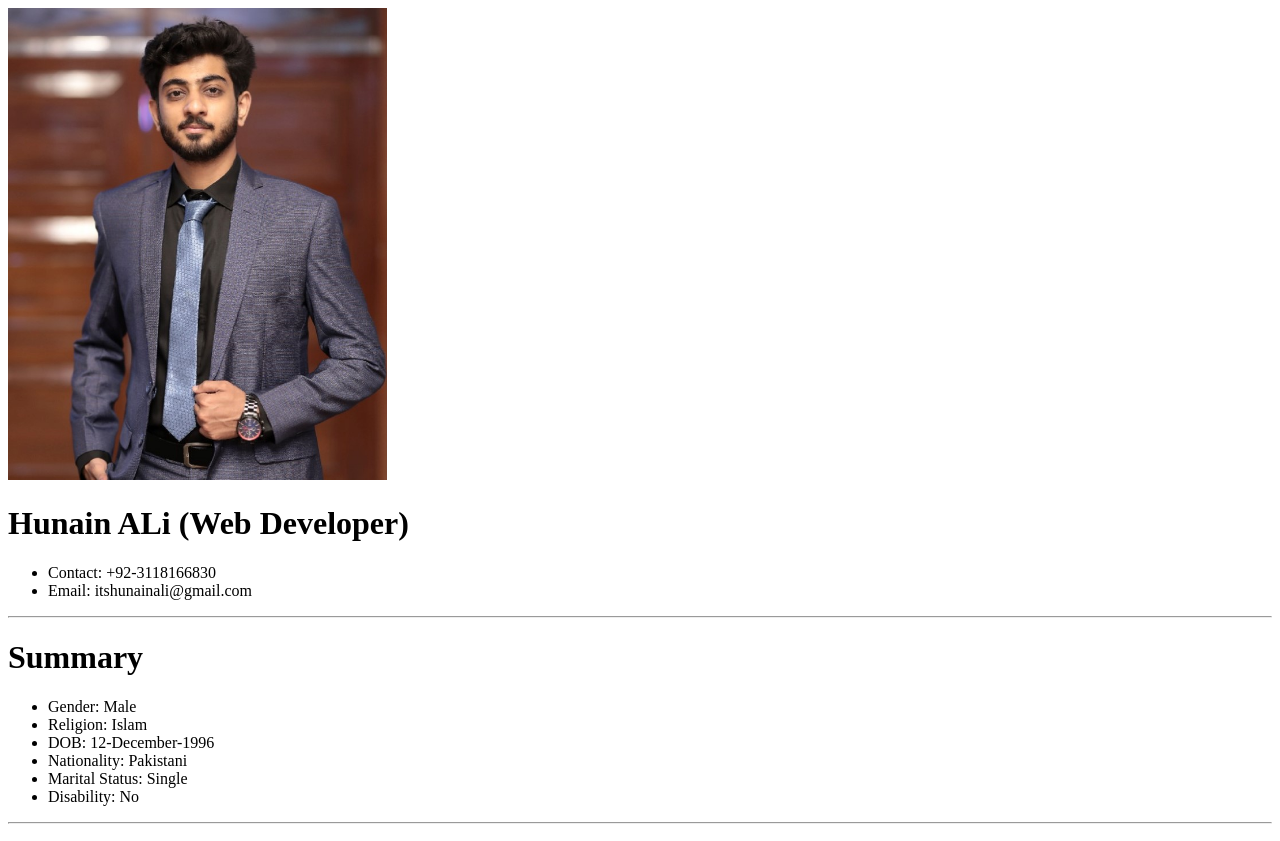
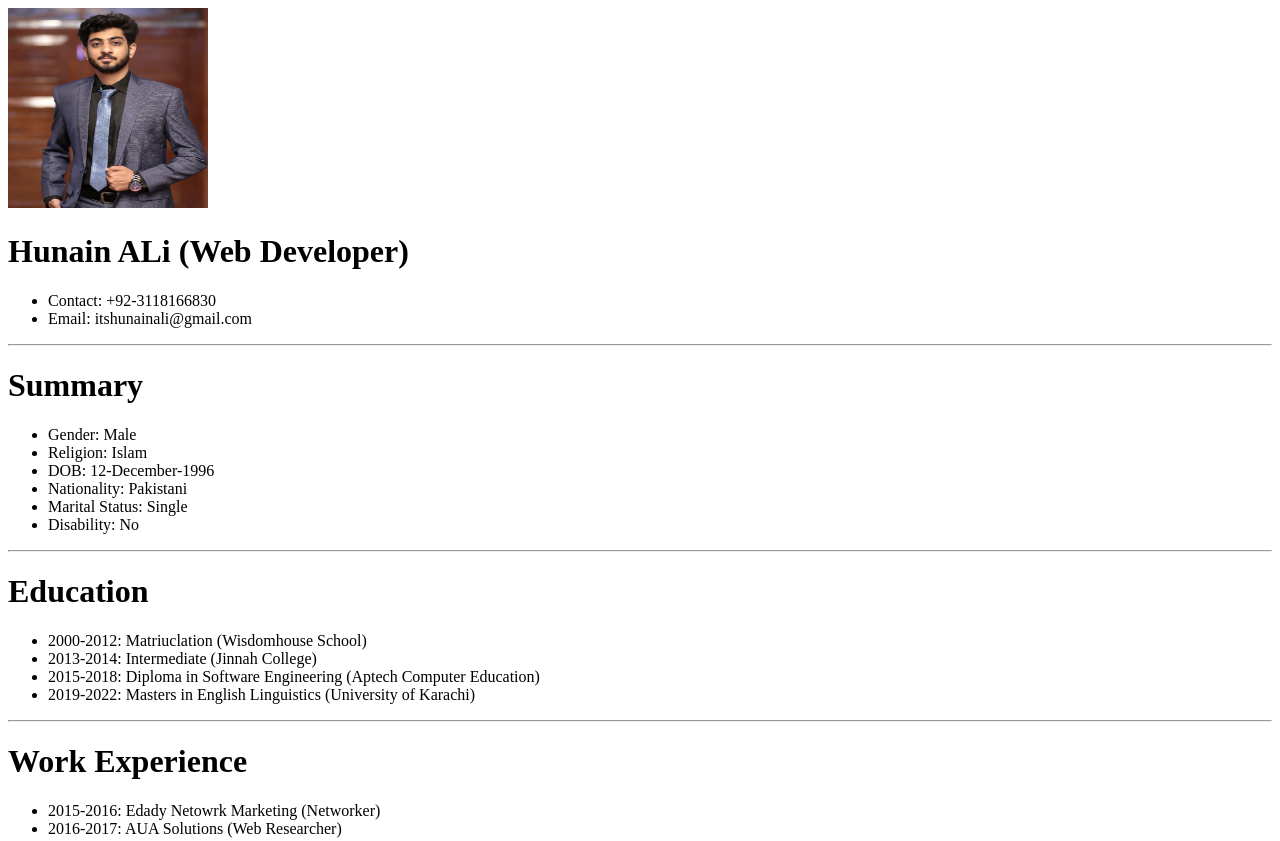
Before and after one commit to HunainALii/capstone-1, a plain HTML site: page index.html in a window 1280 px wide. Shown: the top 841 px of the page. Drawn offline with Linux system fonts and the light colour scheme.

Commit message:
Add files via upload

```diff
--- a/index.html
+++ b/index.html
@@ -5,7 +5,7 @@
         <title>My Resume</title>
     </head>
     <body>
-        <a href="https://www.facebook.com/HunainALiii"><img src="DP.jpg" height="30%" width="30%"></a>
+        <a href="https://www.facebook.com/HunainALiii"><img src="DP.jpg" height="200" width="200"></a>
         <h1>Hunain ALi (Web Developer)</h1>
             <ul>
                 <li>Contact: +92-3118166830</li>
```
